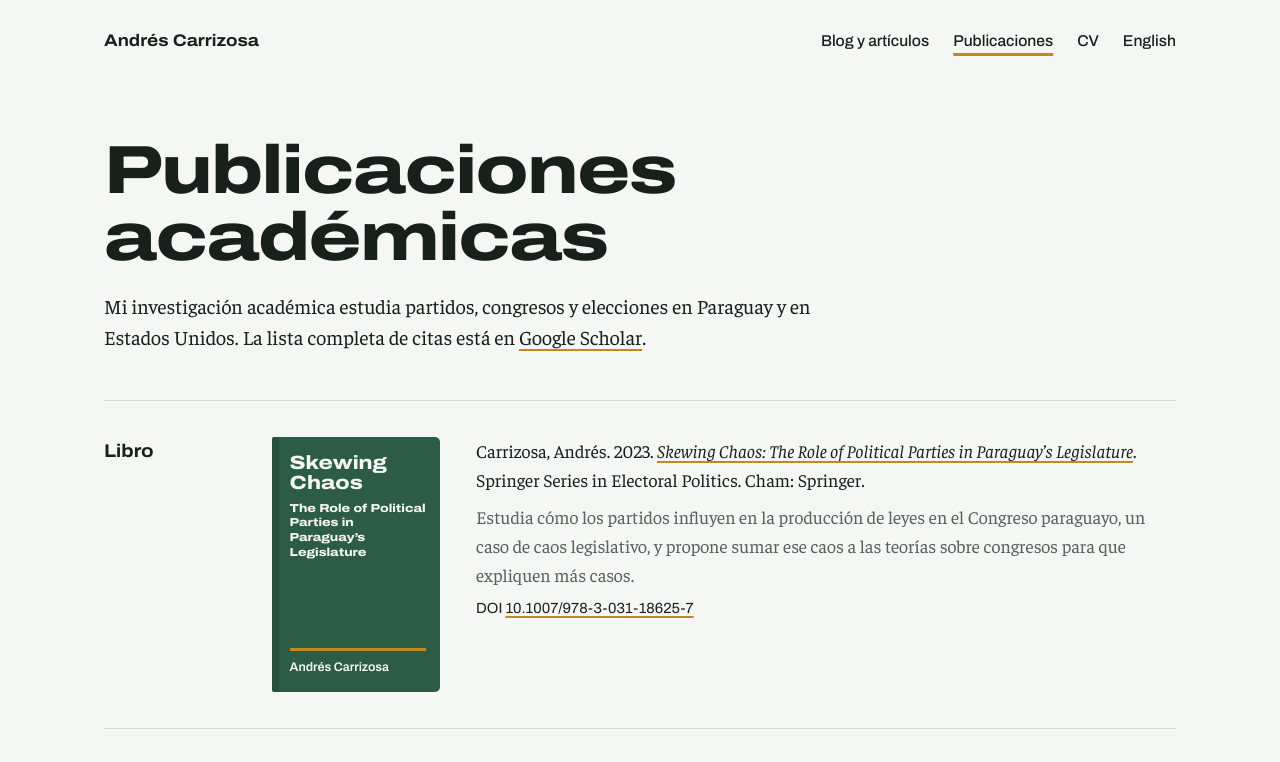
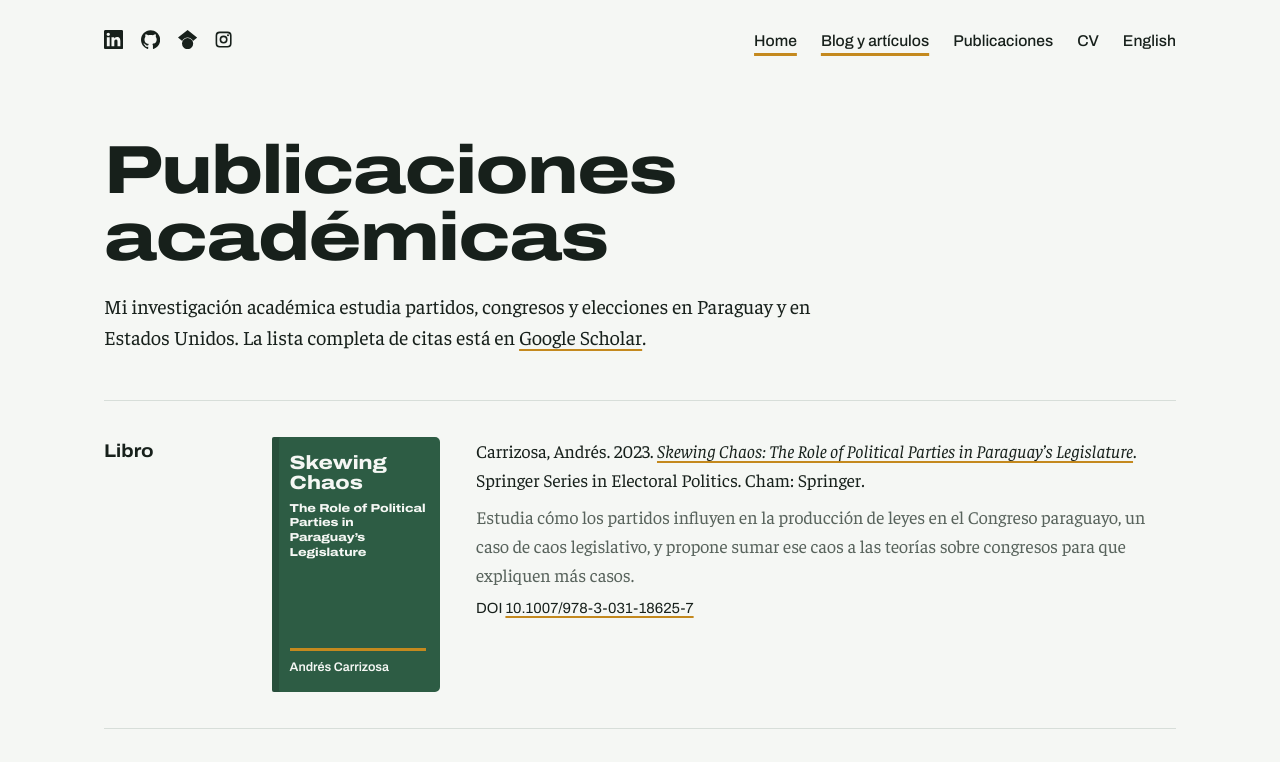
Before and after one commit to acarrizosa/andycarrizosa.com, a plain HTML site: page publicaciones.html in a window 1280 px wide. Shown: the top 762 px of the page. Drawn offline with Linux system fonts and the light colour scheme.

Commit message:
remove identification info

```diff
--- a/publicaciones.html
+++ b/publicaciones.html
@@ -22,10 +22,24 @@
   <a class="saltar" href="#contenido">Saltar al contenido</a>
 
   <header class="envoltura cabecera">
-    <a class="marca" href="index.html">Andrés Carrizosa</a>
+    <nav class="redes" aria-label="Redes">
+      <a href="https://www.linkedin.com/in/andycarrizosa/" aria-label="LinkedIn" title="LinkedIn">
+        <svg viewBox="0 0 24 24" aria-hidden="true" focusable="false"><path d="M20.447 20.452h-3.554v-5.569c0-1.328-.027-3.037-1.852-3.037-1.853 0-2.136 1.445-2.136 2.939v5.667H9.351V9h3.414v1.561h.046c.477-.9 1.637-1.85 3.37-1.85 3.601 0 4.267 2.37 4.267 5.455v6.286zM5.337 7.433c-1.144 0-2.063-.926-2.063-2.065 0-1.138.92-2.063 2.063-2.063 1.14 0 2.064.925 2.064 2.063 0 1.139-.925 2.065-2.064 2.065zm1.782 13.019H3.555V9h3.564v11.452zM22.225 0H1.771C.792 0 0 .774 0 1.729v20.542C0 23.227.792 24 1.771 24h20.451C23.2 24 24 23.227 24 22.271V1.729C24 .774 23.2 0 22.222 0h.003z"/></svg>
+      </a>
+      <a href="https://github.com/acarrizosa" aria-label="GitHub" title="GitHub">
+        <svg viewBox="0 0 24 24" aria-hidden="true" focusable="false"><path d="M12 .297c-6.63 0-12 5.373-12 12 0 5.303 3.438 9.8 8.205 11.385.6.113.82-.258.82-.577 0-.285-.01-1.04-.015-2.04-3.338.724-4.042-1.61-4.042-1.61C4.422 18.07 3.633 17.7 3.633 17.7c-1.087-.744.084-.729.084-.729 1.205.084 1.838 1.236 1.838 1.236 1.07 1.835 2.809 1.305 3.495.998.108-.776.417-1.305.76-1.605-2.665-.3-5.466-1.332-5.466-5.93 0-1.31.465-2.38 1.235-3.22-.135-.303-.54-1.523.105-3.176 0 0 1.005-.322 3.3 1.23.96-.267 1.98-.399 3-.405 1.02.006 2.04.138 3 .405 2.28-1.552 3.285-1.23 3.285-1.23.645 1.653.24 2.873.12 3.176.765.84 1.23 1.91 1.23 3.22 0 4.61-2.805 5.625-5.475 5.92.42.36.81 1.096.81 2.22 0 1.606-.015 2.896-.015 3.286 0 .315.21.69.825.57C20.565 22.092 24 17.592 24 12.297c0-6.627-5.373-12-12-12"/></svg>
+      </a>
+      <a href="https://scholar.google.com/citations?user=PXVpDvkAAAAJ&amp;hl=es" aria-label="Google Scholar" title="Google Scholar">
+        <svg viewBox="0 0 24 24" aria-hidden="true" focusable="false"><path d="M5.242 13.769L0 9.5 12 0l12 9.5-5.242 4.269C17.548 11.249 14.978 9.5 12 9.5c-2.977 0-5.548 1.748-6.758 4.269zM12 10a7 7 0 1 0 0 14 7 7 0 0 0 0-14z"/></svg>
+      </a>
+      <a href="https://www.instagram.com/andycarrizosa/" aria-label="Instagram" title="Instagram">
+        <svg viewBox="0 0 24 24" aria-hidden="true" focusable="false"><path fill-rule="evenodd" d="M7 2h10a5 5 0 0 1 5 5v10a5 5 0 0 1-5 5H7a5 5 0 0 1-5-5V7a5 5 0 0 1 5-5zM7.5 4h9A3.5 3.5 0 0 1 20 7.5v9a3.5 3.5 0 0 1-3.5 3.5h-9A3.5 3.5 0 0 1 4 16.5v-9A3.5 3.5 0 0 1 7.5 4zM12 7a5 5 0 1 0 0 10a5 5 0 1 0 0-10zM12 9a3 3 0 1 0 0 6a3 3 0 1 0 0-6zM17.5 5.25a1.25 1.25 0 1 0 0 2.5a1.25 1.25 0 1 0 0-2.5z"/></svg>
+      </a>
+    </nav>
     <nav class="nav" aria-label="Principal">
-      <a href="blog.html">Blog y artículos</a>
-      <a href="publicaciones.html" aria-current="page">Publicaciones</a>
+      <a href="index.html" aria-current="page">Home</a>
+      <a href="blog.html" aria-current="page">Blog y artículos</a>
+      <a href="publicaciones.html">Publicaciones</a>
       <a href="cv/Andres_Carrizosa_CV.pdf">CV</a>
       <a href="en/index.html" lang="en" hreflang="en">English</a>
     </nav>
@@ -84,10 +98,6 @@
 
   <footer class="pie">
     <div class="envoltura pie-grid">
-      <div>
-        <h2 class="pie-titulo">Contacto</h2>
-        <p><a href="mailto:acarrizosa@gmail.com">acarrizosa@gmail.com</a></p>
-      </div>
       <ul class="contacto" aria-label="Perfiles">
         <li><a href="https://www.linkedin.com/in/andycarrizosa/">LinkedIn</a></li>
         <li><a href="https://github.com/acarrizosa">GitHub</a></li>
```
Also changed, not shown: articulos/2021-02-18-listas-abiertas.html (+0 -4 lines), articulos/2021-03-04-bandidos.html (+0 -4 lines), articulos/2021-08-22-fragmentacion.html (+0 -4 lines), articulos/2022-sin-concertacion.html (+0 -4 lines), blog.html (+15 -1 lines), en/index.html (+2 -7 lines), index.html (+2 -0 lines).
